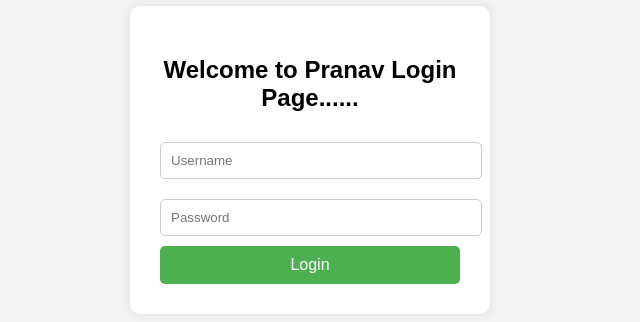
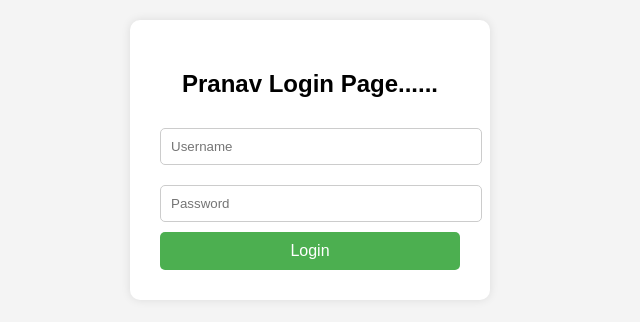
Before and after one commit to JadhavPranav-cloud/CICD, a plain HTML site: page website/index.html in a window 1280 px wide. Shown: the part 248-570 px from the top of the page, without its empty margins (330-970 px from the left). Drawn offline with Linux system fonts and the light colour scheme.

Commit message:
index.html

```diff
--- a/website/index.html
+++ b/website/index.html
@@ -49,7 +49,7 @@
 <body>
 
   <div class="login-container">
-    <h2>Welcome to Pranav Login Page...... </h2>
+    <h2>Pranav Login Page...... </h2>
     <form action="/login" method="post">
       <input type="text" name="username" placeholder="Username" required />
       <input type="password" name="password" placeholder="Password" required />
```
